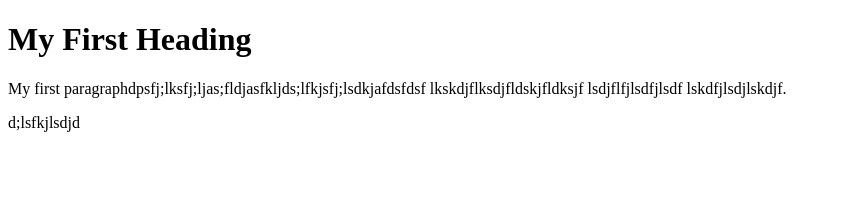
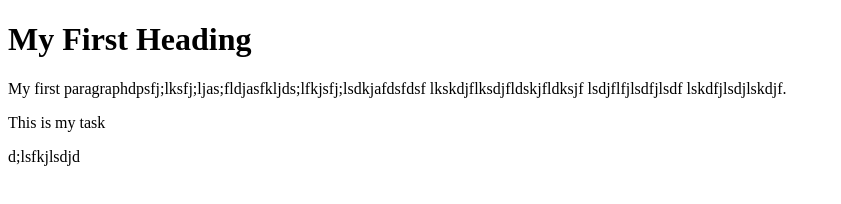
Before and after one commit to Lanzruiz/testgit, a plain HTML site: page index.html in a window 1280 px wide. Shown: the whole page, without its empty margins (0-841 px from the left). Drawn offline with Linux system fonts and the light colour scheme.

Commit message:
my task code

```diff
--- a/index.html
+++ b/index.html
@@ -7,6 +7,7 @@
 lkskdjflksdjfldskjfldksjf
 lsdjflfjlsdfjlsdf
 lskdfjlsdjlskdjf.</p>
+<p>This is my task</p>
 <footer>d;lsfkjlsdjd</footer>
 </body>
 </html>
```
